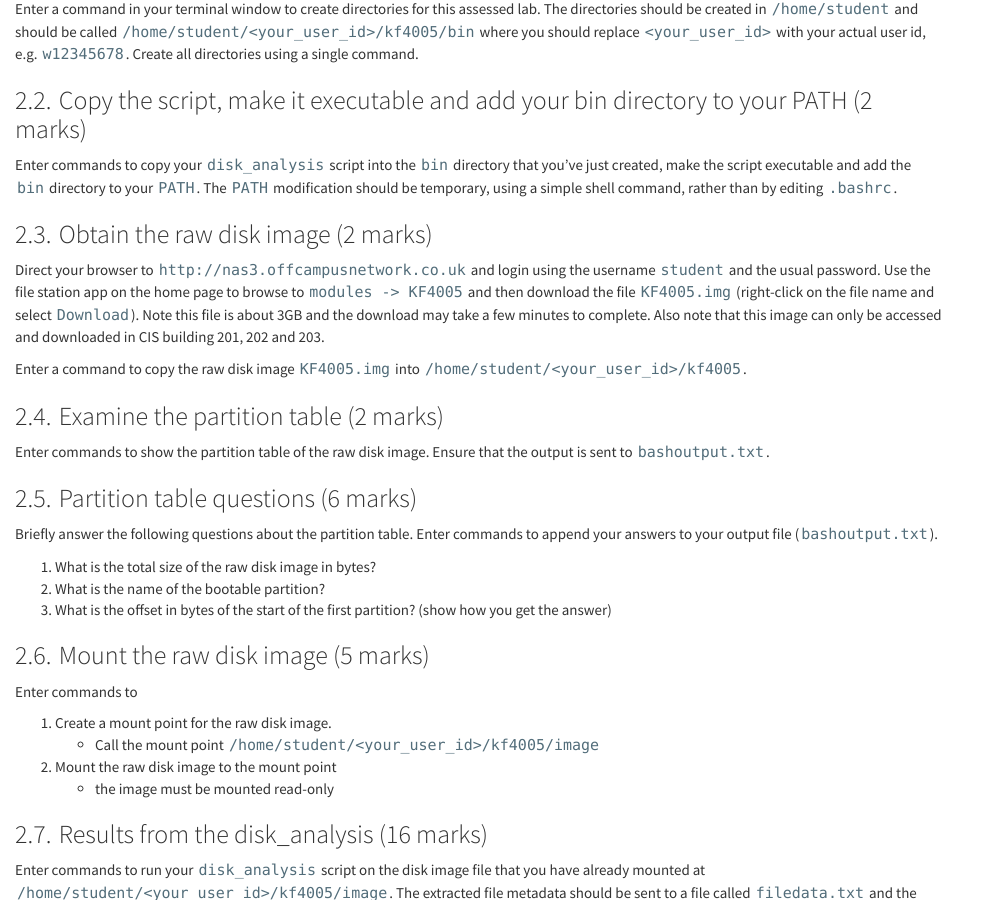
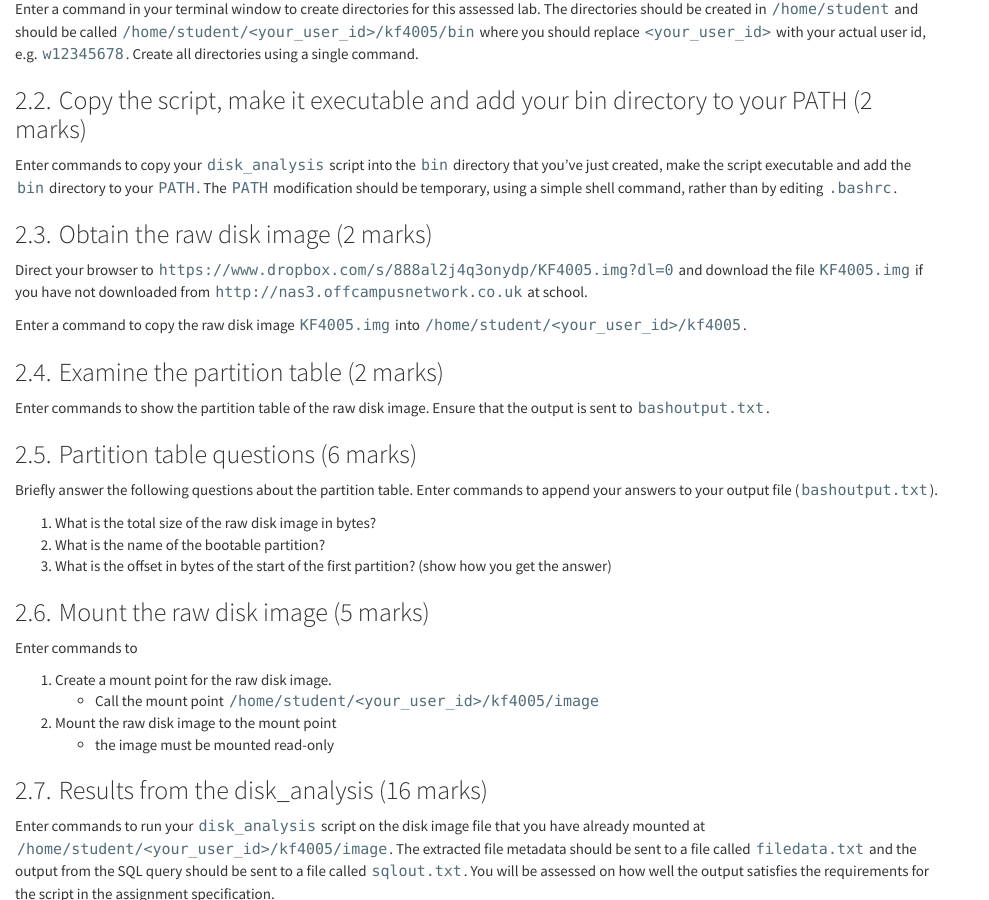
Before and after one commit to wkz20042008/kf4005, a Jekyll site: the page built from L11.md, in a window 1280 px wide and 900 px high, scrolled down 897 px. Shown: the whole window, without its empty margins (0-989 px from the left). Built offline with Jekyll 4.4.1, drawn with Linux system fonts in a browser that asks for light colours; nearby versions of some CDN libraries.

Commit message:
Update L11.md

```diff
--- a/L11.md
+++ b/L11.md
@@ -58,11 +58,17 @@ be temporary, using a simple shell command, rather than by editing `.bashrc`.
 
 ### Obtain the raw disk image  (2 marks)
 
-Direct your browser to `http://nas3.offcampusnetwork.co.uk` and login
+Direct your browser to `https://www.dropbox.com/s/888al2j4q3onydp/KF4005.img?dl=0` and download the file
+   `KF4005.img` if you have not downloaded from
+`http://nas3.offcampusnetwork.co.uk` at school.
+
+<!--
+and login
    using the username `student` and the usual password. Use the file station app on the
    home page to browse to `modules -> KF4005` and then download the file
    `KF4005.img` (right-click on the file name and select `Download`). Note this file is about 3GB and the
 download may take a few minutes to complete. Also note that this image can only be accessed and downloaded in CIS building 201, 202 and 203.
+-->
 
 Enter a command to copy the raw disk image `KF4005.img` into
 `/home/student/<your_user_id>/kf4005`.
```
